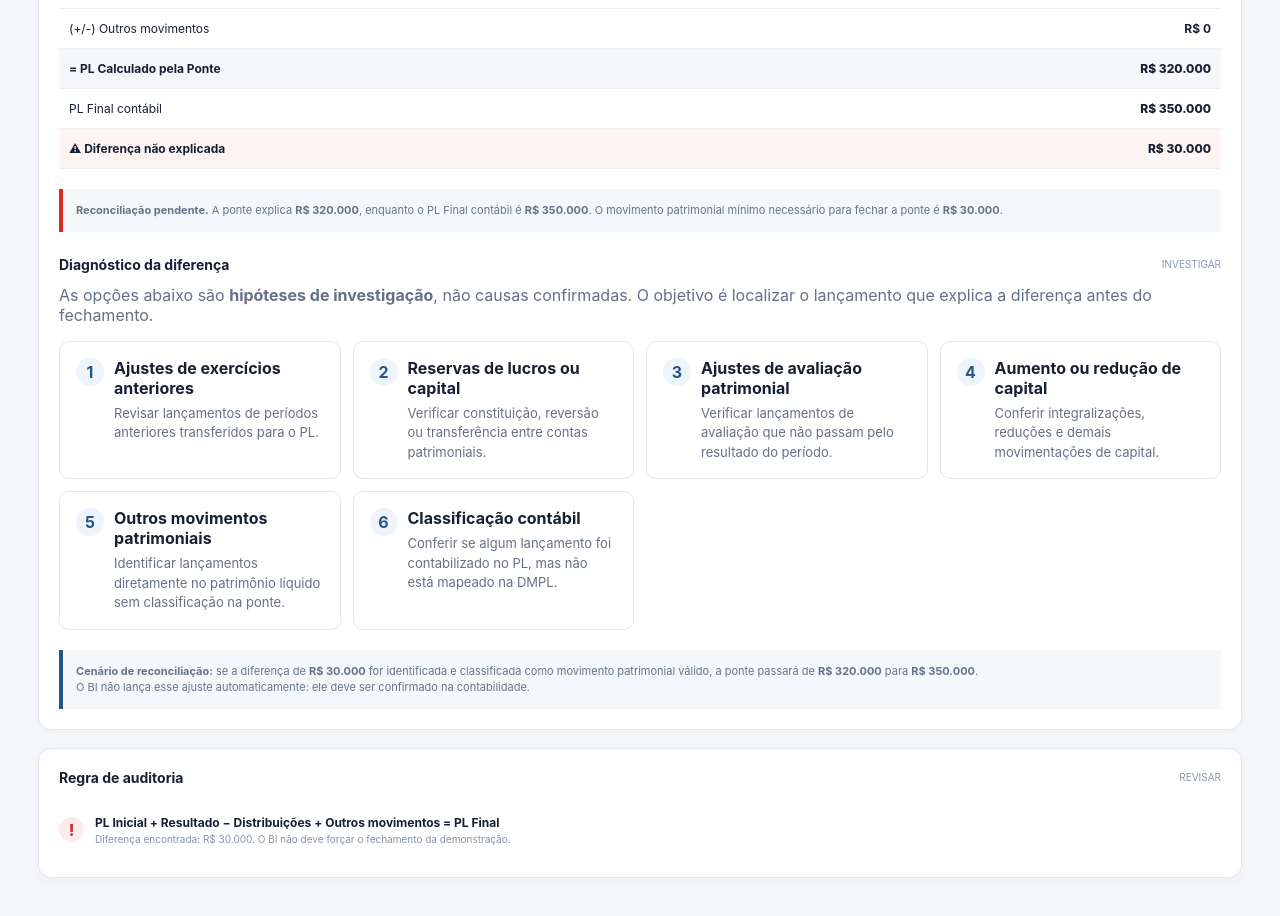
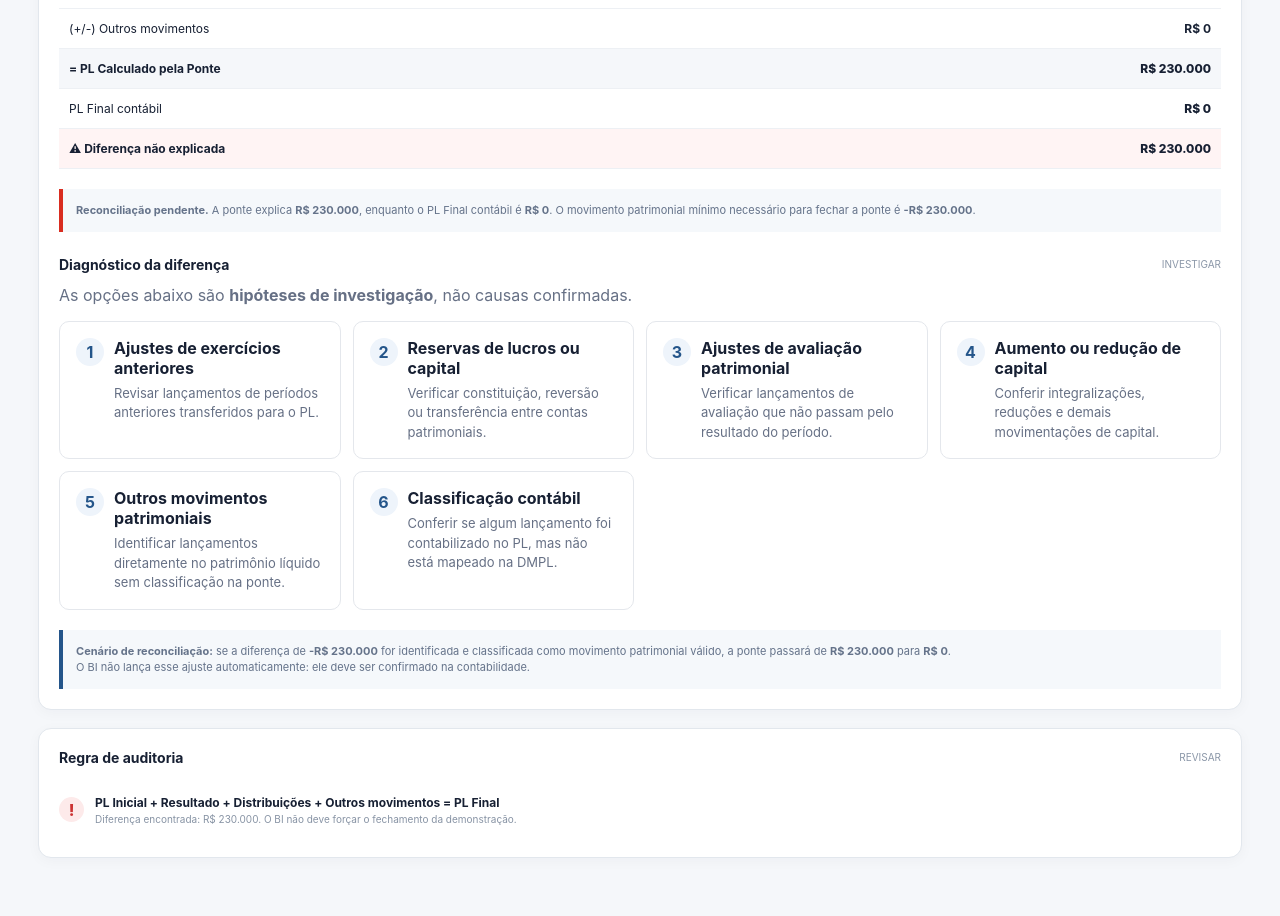
Before and after one commit to cardoso4009-byte/bp-financeiro-bi, a Next.js app: page /dmpl in a window 1280 px wide. Shown: the part 360-1276 px from the top of the page. Built offline with nearby package versions, Linux system fonts and the light colour scheme.

Commit message:
refactor: connect DMPL page to central engine

```diff
--- a/app/dmpl/page.tsx
+++ b/app/dmpl/page.tsx
@@ -1,19 +1,14 @@
 'use client'
 
-import { financialData as d } from '@/lib/financial-data'
+import { buildDmpl } from '@/lib/dmpl-engine'
+import { sampleJournal } from '@/lib/contabil-model'
 
-const brl = (n: number) => n.toLocaleString('pt-BR', {
-  style: 'currency',
-  currency: 'BRL',
-  maximumFractionDigits: 0,
-})
+const brl = (n: number) => n.toLocaleString('pt-BR', { style: 'currency', currency: 'BRL', maximumFractionDigits: 0 })
 
 export default function DMPLReconciliationPage() {
-  const plCalculated = d.plInicial + d.lucroLiquido + d.dividendos
-  const difference = plCalculated - d.plFinal
-  const adjustmentNeeded = d.plFinal - plCalculated
-  const ok = Math.abs(difference) < 0.01
-
+  const d = buildDmpl(sampleJournal, 250000, -20000, 0)
+  const ok = d.status === 'OK'
+  const adjustmentNeeded = -d.diferenca
   const causes = [
     ['Ajustes de exercícios anteriores', 'Revisar lançamentos de períodos anteriores transferidos para o PL.'],
     ['Reservas de lucros ou capital', 'Verificar constituição, reversão ou transferência entre contas patrimoniais.'],
@@ -23,107 +18,23 @@ export default function DMPLReconciliationPage() {
     ['Classificação contábil', 'Conferir se algum lançamento foi contabilizado no PL, mas não está mapeado na DMPL.'],
   ]
 
-  return (
-    <main className="content" style={{ marginLeft: 0, width: '100%', maxWidth: 1400, margin: '0 auto' }}>
-      <header>
-        <div>
-          <small>CONTROLADORIA FINANCEIRA</small>
-          <h1>DMPL</h1>
-          <p>Demonstrações integradas • Regime de competência</p>
-        </div>
-        <div className="period">{ok ? '✓ RECONCILIADO' : '! PENDÊNCIA'}</div>
-      </header>
-
-      <section className="panel wide">
-        <div className="panel-title">
-          <h2>DMPL — Ponte do Patrimônio Líquido</h2>
-          <span>2026</span>
-        </div>
-
-        <div className="table-wrap">
-          <table>
-            <tbody>
-              <tr><td>PL Inicial</td><td style={{ textAlign: 'right', fontWeight: 700 }}>{brl(d.plInicial)}</td></tr>
-              <tr><td>(+) Lucro Líquido</td><td style={{ textAlign: 'right', fontWeight: 700 }}>{brl(d.lucroLiquido)}</td></tr>
-              <tr><td>(-) Dividendos / Distribuições</td><td style={{ textAlign: 'right', fontWeight: 700 }}>{brl(d.dividendos)}</td></tr>
-              <tr><td>(+/-) Outros movimentos</td><td style={{ textAlign: 'right', fontWeight: 700 }}>{brl(0)}</td></tr>
-              <tr style={{ background: 'var(--panel-muted, #f5f7fa)' }}>
-                <td><strong>= PL Calculado pela Ponte</strong></td>
-                <td style={{ textAlign: 'right', fontWeight: 800 }}>{brl(plCalculated)}</td>
-              </tr>
-              <tr>
-                <td>PL Final contábil</td>
-                <td style={{ textAlign: 'right', fontWeight: 800 }}>{brl(d.plFinal)}</td>
-              </tr>
-              <tr style={{ background: ok ? '#eefbf3' : '#fff4f4' }}>
-                <td><strong>{ok ? '✓ Reconciliação' : '⚠ Diferença não explicada'}</strong></td>
-                <td style={{ textAlign: 'right', fontWeight: 800 }}>{brl(Math.abs(difference))}</td>
-              </tr>
-            </tbody>
-          </table>
-        </div>
-
-        {!ok && (
-          <>
-            <div className="note" style={{ marginTop: 20, borderLeft: '4px solid #d92d20' }}>
-              <strong>Reconciliação pendente.</strong> A ponte explica <strong>{brl(plCalculated)}</strong>, enquanto o PL Final contábil é <strong>{brl(d.plFinal)}</strong>.
-              O movimento patrimonial mínimo necessário para fechar a ponte é <strong>{brl(adjustmentNeeded)}</strong>.
-            </div>
-
-            <div style={{ marginTop: 24 }}>
-              <div className="panel-title" style={{ marginBottom: 12 }}>
-                <h2>Diagnóstico da diferença</h2>
-                <span>INVESTIGAR</span>
-              </div>
-              <p style={{ margin: '0 0 16px', color: '#667085' }}>
-                As opções abaixo são <strong>hipóteses de investigação</strong>, não causas confirmadas. O objetivo é localizar o lançamento que explica a diferença antes do fechamento.
-              </p>
-              <div style={{ display: 'grid', gridTemplateColumns: 'repeat(auto-fit, minmax(280px, 1fr))', gap: 12 }}>
-                {causes.map(([title, description], index) => (
-                  <div key={title} style={{ border: '1px solid #e4e7ec', borderRadius: 10, padding: 16, background: '#fff' }}>
-                    <div style={{ display: 'flex', gap: 10, alignItems: 'flex-start' }}>
-                      <span style={{ minWidth: 28, height: 28, borderRadius: 14, background: '#eef4fb', display: 'inline-flex', alignItems: 'center', justifyContent: 'center', fontWeight: 700, color: '#24558a' }}>{index + 1}</span>
-                      <div>
-                        <strong>{title}</strong>
-                        <div style={{ marginTop: 6, color: '#667085', fontSize: 13, lineHeight: 1.5 }}>{description}</div>
-                      </div>
-                    </div>
-                  </div>
-                ))}
-              </div>
-            </div>
-
-            <div className="note" style={{ marginTop: 20, borderLeft: '4px solid #24558a' }}>
-              <strong>Cenário de reconciliação:</strong> se a diferença de <strong>{brl(adjustmentNeeded)}</strong> for identificada e classificada como movimento patrimonial válido, a ponte passará de <strong>{brl(plCalculated)}</strong> para <strong>{brl(d.plFinal)}</strong>.
-              <br />O BI não lança esse ajuste automaticamente: ele deve ser confirmado na contabilidade.
-            </div>
-          </>
-        )}
-
-        {ok && (
-          <div className="note" style={{ marginTop: 20 }}>
-            A ponte do patrimônio líquido está integralmente reconciliada com o PL Final contábil.
-          </div>
-        )}
-      </section>
-
-      <section className="panel">
-        <div className="panel-title">
-          <h2>Regra de auditoria</h2>
-          <span>{ok ? 'OK' : 'REVISAR'}</span>
-        </div>
-        <div className="check">
-          <i className={ok ? 'ok' : 'bad'}>{ok ? '✓' : '!'}</i>
-          <div>
-            <b>PL Inicial + Resultado − Distribuições + Outros movimentos = PL Final</b>
-            <small>
-              {ok
-                ? 'Todos os movimentos patrimoniais estão explicados.'
-                : `Diferença encontrada: ${brl(Math.abs(difference))}. O BI não deve forçar o fechamento da demonstração.`}
-            </small>
-          </div>
-        </div>
-      </section>
-    </main>
-  )
+  return <main className="content" style={{ marginLeft: 0, width: '100%', maxWidth: 1400, margin: '0 auto' }}>
+    <header><div><small>CONTROLADORIA FINANCEIRA</small><h1>DMPL</h1><p>Demonstrações integradas • Regime de competência</p></div><div className="period">{ok ? '✓ RECONCILIADO' : '! PENDÊNCIA'}</div></header>
+    <section className="panel wide"><div className="panel-title"><h2>DMPL — Ponte do Patrimônio Líquido</h2><span>2026</span></div>
+      <div className="table-wrap"><table><tbody>
+        <tr><td>PL Inicial</td><td style={{ textAlign: 'right', fontWeight: 700 }}>{brl(d.plInicial)}</td></tr>
+        <tr><td>(+) Lucro Líquido</td><td style={{ textAlign: 'right', fontWeight: 700 }}>{brl(d.lucroLiquido)}</td></tr>
+        <tr><td>(-) Dividendos / Distribuições</td><td style={{ textAlign: 'right', fontWeight: 700 }}>{brl(d.dividendos)}</td></tr>
+        <tr><td>(+/-) Outros movimentos</td><td style={{ textAlign: 'right', fontWeight: 700 }}>{brl(d.outrosMovimentos)}</td></tr>
+        <tr style={{ background: 'var(--panel-muted, #f5f7fa)' }}><td><strong>= PL Calculado pela Ponte</strong></td><td style={{ textAlign: 'right', fontWeight: 800 }}>{brl(d.plCalculado)}</td></tr>
+        <tr><td>PL Final contábil</td><td style={{ textAlign: 'right', fontWeight: 800 }}>{brl(d.plContabil)}</td></tr>
+        <tr style={{ background: ok ? '#eefbf3' : '#fff4f4' }}><td><strong>{ok ? '✓ Reconciliação' : '⚠ Diferença não explicada'}</strong></td><td style={{ textAlign: 'right', fontWeight: 800 }}>{brl(Math.abs(d.diferenca))}</td></tr>
+      </tbody></table></div>
+      {!ok && <><div className="note" style={{ marginTop: 20, borderLeft: '4px solid #d92d20' }}><strong>Reconciliação pendente.</strong> A ponte explica <strong>{brl(d.plCalculado)}</strong>, enquanto o PL Final contábil é <strong>{brl(d.plContabil)}</strong>. O movimento patrimonial mínimo necessário para fechar a ponte é <strong>{brl(adjustmentNeeded)}</strong>.</div>
+        <div style={{ marginTop: 24 }}><div className="panel-title" style={{ marginBottom: 12 }}><h2>Diagnóstico da diferença</h2><span>INVESTIGAR</span></div><p style={{ margin: '0 0 16px', color: '#667085' }}>As opções abaixo são <strong>hipóteses de investigação</strong>, não causas confirmadas.</p><div style={{ display: 'grid', gridTemplateColumns: 'repeat(auto-fit, minmax(280px, 1fr))', gap: 12 }}>{causes.map(([title, description], index) => <div key={title} style={{ border: '1px solid #e4e7ec', borderRadius: 10, padding: 16, background: '#fff' }}><div style={{ display: 'flex', gap: 10, alignItems: 'flex-start' }}><span style={{ minWidth: 28, height: 28, borderRadius: 14, background: '#eef4fb', display: 'inline-flex', alignItems: 'center', justifyContent: 'center', fontWeight: 700, color: '#24558a' }}>{index + 1}</span><div><strong>{title}</strong><div style={{ marginTop: 6, color: '#667085', fontSize: 13, lineHeight: 1.5 }}>{description}</div></div></div></div>)}</div></div>
+        <div className="note" style={{ marginTop: 20, borderLeft: '4px solid #24558a' }}><strong>Cenário de reconciliação:</strong> se a diferença de <strong>{brl(adjustmentNeeded)}</strong> for identificada e classificada como movimento patrimonial válido, a ponte passará de <strong>{brl(d.plCalculado)}</strong> para <strong>{brl(d.plContabil)}</strong>.<br />O BI não lança esse ajuste automaticamente: ele deve ser confirmado na contabilidade.</div></>}
+      {ok && <div className="note" style={{ marginTop: 20 }}>A ponte do patrimônio líquido está integralmente reconciliada com o PL Final contábil.</div>}
+    </section>
+    <section className="panel"><div className="panel-title"><h2>Regra de auditoria</h2><span>{ok ? 'OK' : 'REVISAR'}</span></div><div className="check"><i className={ok ? 'ok' : 'bad'}>{ok ? '✓' : '!'}</i><div><b>PL Inicial + Resultado + Distribuições + Outros movimentos = PL Final</b><small>{ok ? 'Todos os movimentos patrimoniais estão explicados.' : `Diferença encontrada: ${brl(Math.abs(d.diferenca))}. O BI não deve forçar o fechamento da demonstração.`}</small></div></div></section>
+  </main>
 }
```
